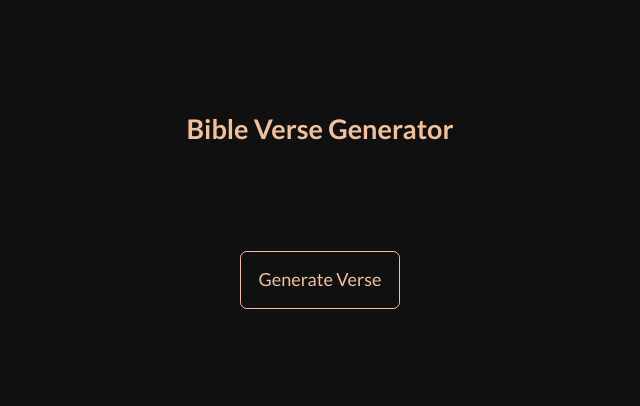
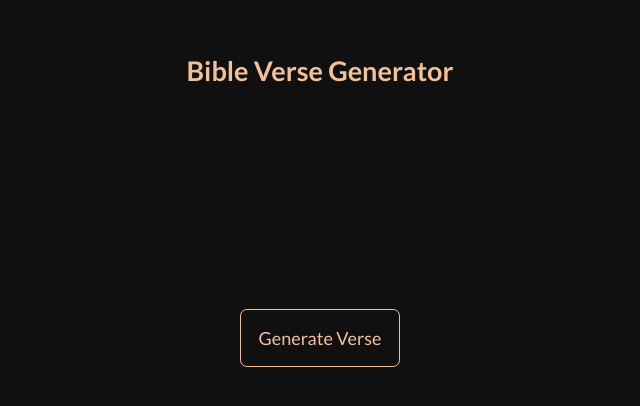
Before and after one commit to mattchastain/Bible-Verse-Generator, a React (Vite) app: page / in a window 1280 px wide. Shown: the part 190-596 px from the top of the page, without its empty margins (320-960 px from the left). Built offline with nearby package versions, Linux system fonts and the light colour scheme.

Commit message:
add min-height to h2 and change button margin-top

```diff
--- a/src/features/GenerateVerse.jsx
+++ b/src/features/GenerateVerse.jsx
@@ -12,9 +12,9 @@ export default function GenerateVerse() {
 	return (
 		<>
 			<p className='mt-10 pb-1 text-2xl font-black text-stroke'>{verse.reference}</p>
-			<h2 className='mb-10 max-w-1/2 text-center'>{verse.text}</h2>
+			<h2 className='mb-10 max-w-1/2 text-center min-h-28'>{verse.text}</h2>
 			<button
-				className='bg-transparent border-[#f3c199] border-1 rounded-md mt-2'
+				className='bg-transparent border-[#f3c199] border-1 rounded-md'
 				onClick={getRandomVerse}
 			>
 				Generate Verse
```
